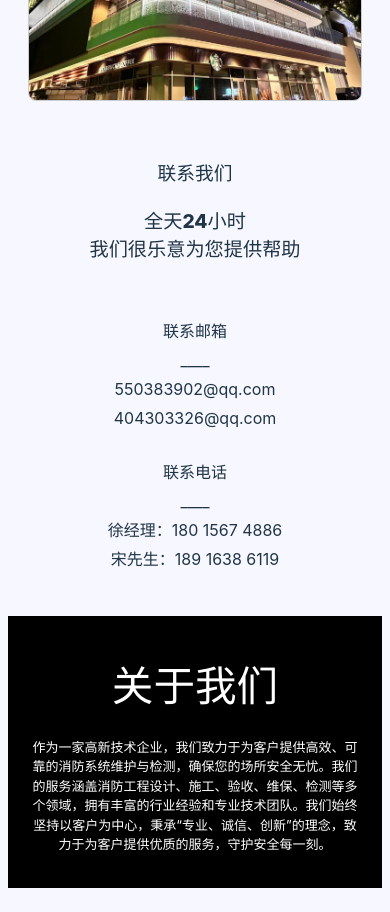
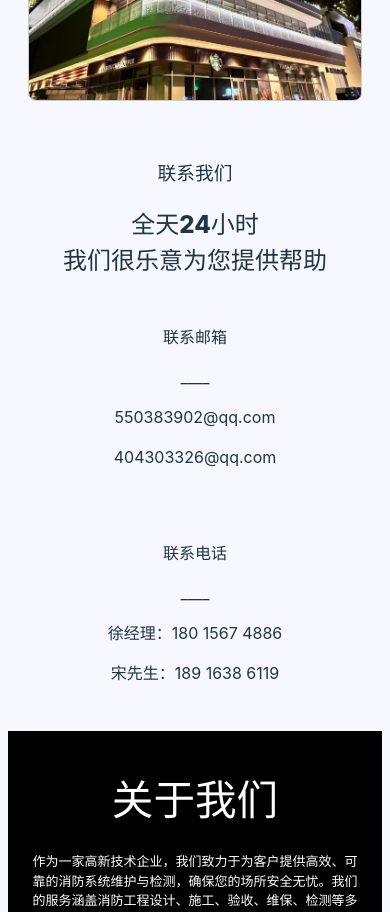
Before and after one commit to cai-xiaojie/cai_duting, a Vue app: page /our in a window 390 px wide. Shown: the part 5180-6092 px from the top of the page. Built offline with nearby package versions, Linux system fonts and the light colour scheme.

Commit message:
修改手机端适配2

```diff
--- a/src/components/our.vue
+++ b/src/components/our.vue
@@ -27,77 +27,67 @@
 	background: url(../img/Contact Info.png) repeat fixed center;
 	padding: 50px 180px;
 	display: flex;
-  justify-content: space-between;
+	/* justify-content: space-between; */
 }
+
 
 .left {
 	padding-bottom: 50px;
 	width: 45%;
 }
-
 .left p {
 	padding: 0;
 	margin: 0;
 	font-size: 2rem;
 	font-weight: 800;
 }
-
 .right {
 	display: flex;
-  justify-content: space-between;
 }
-
-.right-box1, .right-box2 {
-  width: 45%;
+.right-box2 {
+	margin-left: 150px;
 }
-
-.right-box2 {
-  margin-left: 30px;
-}
-
-.right-box1 p, .right-box2 p {
-  font-size: 1rem;
-  margin: 5px 0;
-}
-
-.right-box1 :nth-child(2) {
+.right-box1 :nth-child(2){
 	margin: 0;
 	padding: 0;
 }
 
-/* 手机端适配 */
 @media (max-width: 768px) {
   .our {
-    padding: 20px 20px;
+    padding: 20px;
     flex-direction: column;
     align-items: center;
+    text-align: center;
+    background-size: cover; /* 适配背景 */
   }
 
-  .left, .right {
+  .left {
     width: 100%;
-    text-align: center;
+    padding-bottom: 20px;
+  }
+
+  .left p {
+    font-size: 1.5rem;
   }
 
   .right {
     flex-direction: column;
-    align-items: center;
+    width: 100%;
   }
 
-  .right-box1, .right-box2 {
-    width: 100%;
-    margin-bottom: 20px;
-  }
-
-  .left p {
-    font-size: 1.2rem;
-  }
-
-  .right-box1 p, .right-box2 p {
-    font-size: 1rem;
+  .right-box1,
+  .right-box2 {
+    margin: 0;
+    padding: 10px;
   }
 
   .right-box2 {
-    margin-left: 0;
+    margin-top: 20px;
   }
 }
+
+
+
+
+
 </style>
```
Lines whose indentation alone changed are shown as unchanged.
